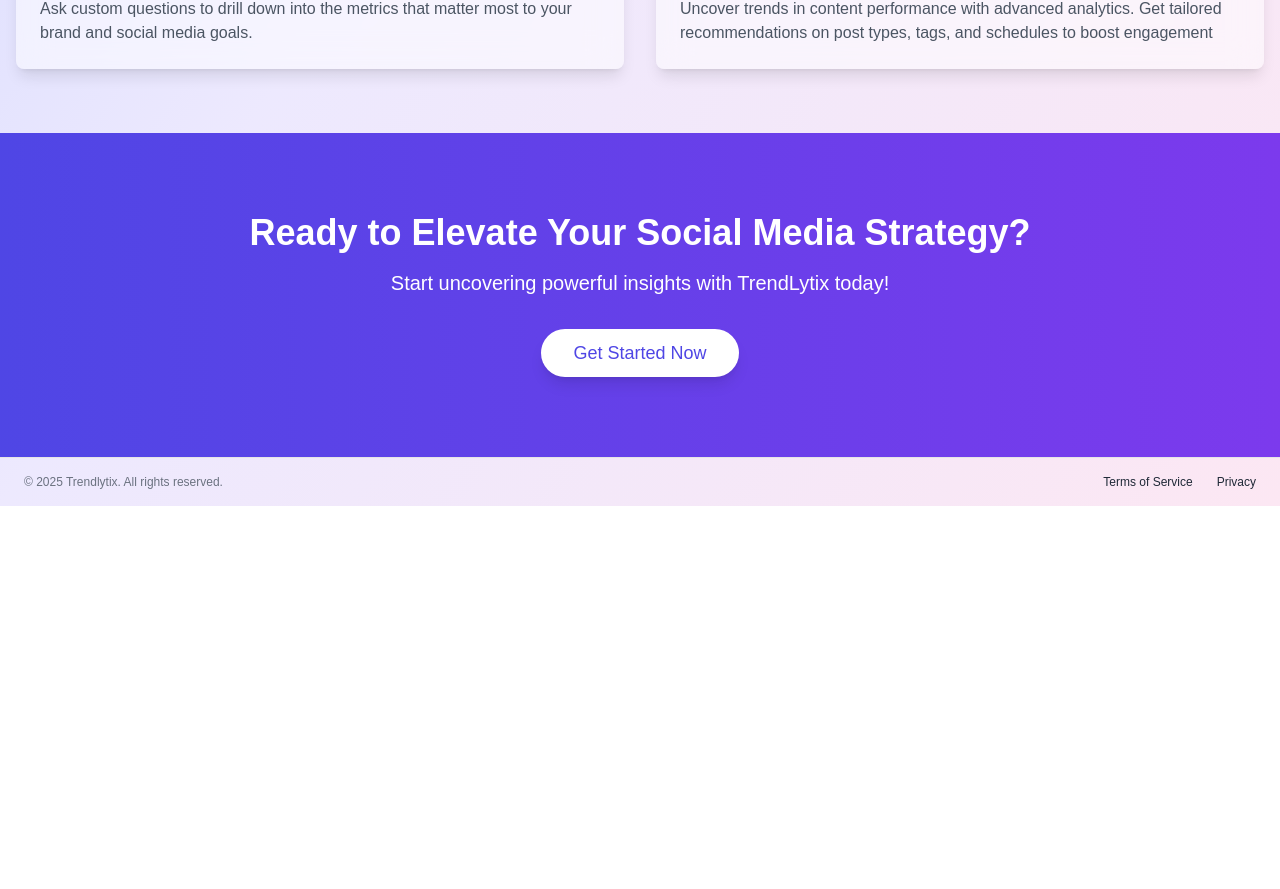
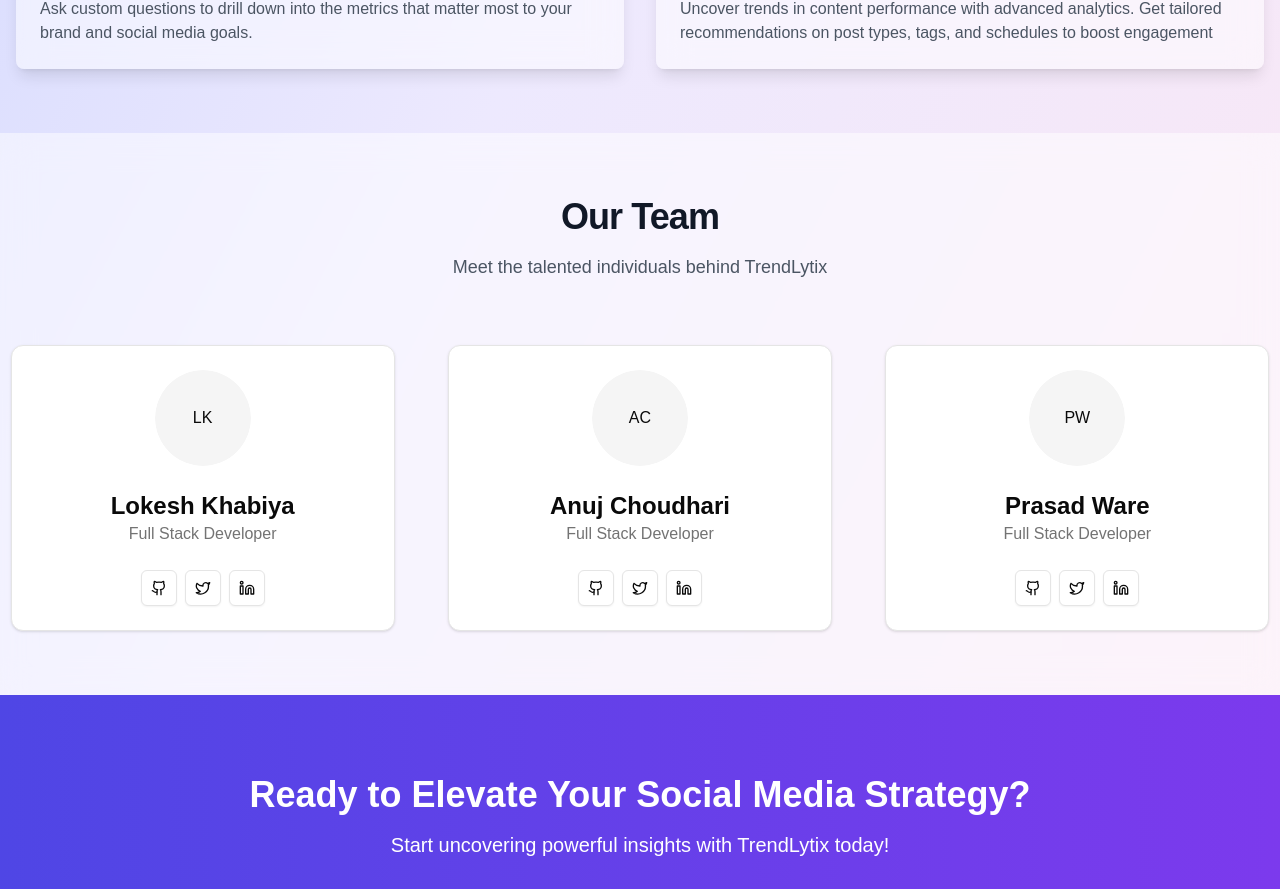
Before and after one commit to ianujchaudhari/my-analytics-app, a Next.js app: page / in a window 1280 px wide. Shown: the part 1431-2320 px from the top of the page. Before the commit the page ends 1937 px from the top, so only its background shows below. Built offline with nearby package versions, Linux system fonts and the light colour scheme.

Commit message:
Feat: our team section added

```diff
--- a/src/app/page.tsx
+++ b/src/app/page.tsx
@@ -11,11 +11,11 @@
     Zap,
     BarChart,
 } from "lucide-react";
+import ProfileCard from "@/components/profilecard";
 
 export default function LandingPage() {
     return (
-    <div className="min-h-screen bg-gradient-to-br from-indigo-200 via-violet-100 to-pink-100 text-gray-800"
->
+        <div className="min-h-screen bg-gradient-to-br from-indigo-200 via-violet-100 to-pink-100 text-gray-800">
             <header className="px-4 lg:px-6 h-14 flex items-center">
                 <Link className="flex items-center justify-center" href="#">
                     <BarChart className="h-6 w-6" />
@@ -43,15 +43,14 @@
                 </nav>
             </header>
 
-
             {/* Hero Section */}
             <section className="container mx-auto px-4 py-20 text-center">
                 <div className="mb-8 text-6xl font-bold tracking-tight text-transparent bg-clip-text bg-gradient-to-r from-indigo-600 to-violet-600">
                     TrendLytix
                 </div>
                 <p className="mb-8 text-xl text-gray-600 max-w-2xl mx-auto">
-          Unlock the Power of Your Social Media Data with Smart Insights and
-          Analytics!
+                    Unlock the Power of Your Social Media Data with Smart
+                    Insights and Analytics!
                 </p>
                 <Button
                     asChild
@@ -73,27 +72,37 @@
                     </h2>
                     <div className="grid gap-8 md:grid-cols-2 lg:grid-cols-3">
                         <FeatureCard
-              icon={<BarChart3 className="h-10 w-10 text-indigo-500" />}
+                            icon={
+                                <BarChart3 className="h-10 w-10 text-indigo-500" />
+                            }
                             title="Post Type Performance"
                             description="Discover what content drives your audience with performance comparisons by post type."
                         />
                         <FeatureCard
-              icon={<Clock className="h-10 w-10 text-indigo-500" />}
+                            icon={
+                                <Clock className="h-10 w-10 text-indigo-500" />
+                            }
                             title="Engagement Trend Analysis"
                             description="Identify the best days and times to post for maximum reach and engagement."
                         />
                         <FeatureCard
-              icon={<MessageSquare className="h-10 w-10 text-indigo-500" />}
+                            icon={
+                                <MessageSquare className="h-10 w-10 text-indigo-500" />
+                            }
                             title="Content Effectiveness"
                             description="Optimize your posts with insights into ideal content length and style."
                         />
                         <FeatureCard
-              icon={<Hash className="h-10 w-10 text-indigo-500" />}
+                            icon={
+                                <Hash className="h-10 w-10 text-indigo-500" />
+                            }
                             title="Hashtag/Tag Performance"
                             description="Find the winning tags that boost your engagement rates."
                         />
                         <FeatureCard
-              icon={<LineChart className="h-10 w-10 text-indigo-500" />}
+                            icon={
+                                <LineChart className="h-10 w-10 text-indigo-500" />
+                            }
                             title="Engagement Rate Breakdown"
                             description="Spot the highs and lows with a detailed breakdown of your engagement rates."
                         />
@@ -107,7 +116,10 @@
             </section>
 
             {/* Detailed Features Section */}
-      <section id="analytics-tools" className="container mx-auto px-4 py-16">
+            <section
+                id="analytics-tools"
+                className="container mx-auto px-4 py-16"
+            >
                 <h2 className="mb-12 text-center text-4xl font-semibold text-gray-800">
                     Powerful Analytics Tools
                 </h2>
@@ -131,6 +143,48 @@
                 </div>
             </section>
 
+            {/* Our Team Sections */}
+            <section className="py-16 bg-white bg-opacity-50 backdrop-filter backdrop-blur-lg">
+                <div className="max-w-2xl mx-auto text-center mb-16">
+                    <h2 className="text-4xl font-bold tracking-tight text-gray-900 mb-4">
+                        Our Team
+                    </h2>
+                    <p className="text-lg text-gray-600">
+                        Meet the talented individuals behind TrendLytix
+                    </p>
+                </div>
+                <div className="grid grid-cols-1 md:grid-cols-2 lg:grid-cols-3 gap-8 max-w-7xl mx-auto">
+                    <ProfileCard
+                        name="Lokesh Khabiya"
+                        image=""
+                        role="Full Stack Developer"
+                        links={[
+                            { type: "github", url: "https://github.com/lokeshkhabiya" },
+                            { type: "twitter", url: "https://x.com/lokeshstwt" },
+                            { type: "linkedin", url: "https://www.linkedin.com/in/lokeshkhabiya"},
+                        ]}
+                    />
+                    <ProfileCard
+                        name="Anuj Choudhari"
+                        role="Full Stack Developer"
+                        links={[
+                            { type: "github", url: "https://github.com/ianujchaudhari/" },
+                            { type: "twitter", url: "https://twitter.com/iAnujChoudhari" },
+                            { type: "linkedin", url: "https://www.linkedin.com/in/ianujchaudhari"},
+                        ]}
+                    />
+                    <ProfileCard
+                        name="Prasad Ware"
+                        role="Full Stack Developer"
+                        links={[
+                            { type: "github", url: "https://github.com/Prasad-D-Ware" },
+                            { type: "twitter", url: "https://twitter.com/prasadtwts" },
+                            { type: "linkedin", url: "https://www.linkedin.com/in/prasad-ware/"},
+                        ]}
+                    />
+                </div>
+            </section>
+
             {/* Call to Action */}
             <section
                 id="get-started"
@@ -141,7 +195,8 @@
                         Ready to Elevate Your Social Media Strategy?
                     </h2>
                     <p className="mb-8 text-xl">
-            Start uncovering powerful insights with TrendLytix today!
+                        Start uncovering powerful insights with TrendLytix
+                        today!
                     </p>
                     <Button
                         asChild
@@ -159,10 +214,16 @@
                     © 2025 Trendlytix. All rights reserved.
                 </p>
                 <nav className="sm:ml-auto flex gap-4 sm:gap-6">
-          <Link className="text-xs hover:underline underline-offset-4" href="#">
+                    <Link
+                        className="text-xs hover:underline underline-offset-4"
+                        href="#"
+                    >
                         Terms of Service
                     </Link>
-          <Link className="text-xs hover:underline underline-offset-4" href="#">
+                    <Link
+                        className="text-xs hover:underline underline-offset-4"
+                        href="#"
+                    >
                         Privacy
                     </Link>
                 </nav>
@@ -185,7 +246,9 @@
             <CardContent className="p-6">
                 <div className="flex items-center gap-4 mb-4">
                     <div className="bg-indigo-100 p-3 rounded-full">{icon}</div>
-          <h3 className="text-xl font-semibold text-gray-800">{title}</h3>
+                    <h3 className="text-xl font-semibold text-gray-800">
+                        {title}
+                    </h3>
                 </div>
                 <p className="text-gray-600">{description}</p>
             </CardContent>
@@ -202,7 +265,9 @@
 }) {
     return (
         <div className="rounded-lg bg-white bg-opacity-50 backdrop-filter backdrop-blur-lg p-6 shadow-lg hover:shadow-xl transition-all duration-300">
-      <h3 className="mb-2 text-2xl font-semibold text-indigo-500">{title}</h3>
+            <h3 className="mb-2 text-2xl font-semibold text-indigo-500">
+                {title}
+            </h3>
             <p className="text-gray-600">{description}</p>
         </div>
     );
--- /dev/null
+++ b/src/components/profilecard.tsx
@@ -0,0 +1,64 @@
+import Image from 'next/image'
+import { Card, CardContent, CardFooter, CardHeader } from "@/components/ui/card"
+import { Avatar, AvatarFallback, AvatarImage } from "@/components/ui/avatar"
+import { Button } from "@/components/ui/button"
+import { Github, Twitter, Linkedin, LinkIcon, User } from 'lucide-react'
+
+type ProfileLink = {
+  type: 'github' | 'twitter' | 'linkedin' | 'other'
+  url: string
+}
+
+type ProfileCardProps = {
+  name?: string
+  image?: string
+  role?: string
+  links?: ProfileLink[]
+}
+
+const iconMap = {
+  github: Github,
+  twitter: Twitter,
+  linkedin: Linkedin,
+  other: LinkIcon,
+}
+
+export default function ProfileCard({ name, image, role, links = [] }: ProfileCardProps) {
+  const initials = name
+    ? name.split(' ').map(n => n[0]).join('').toUpperCase()
+    : '';
+
+  return (
+    <Card className="w-full max-w-sm mx-auto">
+      <CardHeader className="flex flex-col items-center">
+        <Avatar className="w-24 h-24">
+          {image ? (
+            <AvatarImage src={image} alt={name || 'Profile picture'} />
+          ) : null}
+          <AvatarFallback>
+            {initials || <User className="w-14 h-14" />}
+          </AvatarFallback>
+        </Avatar>
+      </CardHeader>
+      <CardContent className="text-center">
+        {name && <h2 className="text-2xl font-bold">{name}</h2>}
+        {role && <p className="text-muted-foreground">{role}</p>}
+      </CardContent>
+      {links.length > 0 && (
+        <CardFooter className="flex justify-center space-x-2">
+          {links.map((link, index) => {
+            const Icon = iconMap[link.type]
+            return (
+              <Button key={index} variant="outline" size="icon" asChild>
+                <a href={link.url} target="_blank" rel="noopener noreferrer">
+                  <Icon className="h-4 w-4" />
+                  <span className="sr-only">{link.type} profile</span>
+                </a>
+              </Button>
+            )
+          })}
+        </CardFooter>
+      )}
+    </Card>
+  )
+}
```
Also changed, not shown: 1 other file (tests, documents, lock files or other folders). Lines whose indentation alone changed are shown as unchanged.
